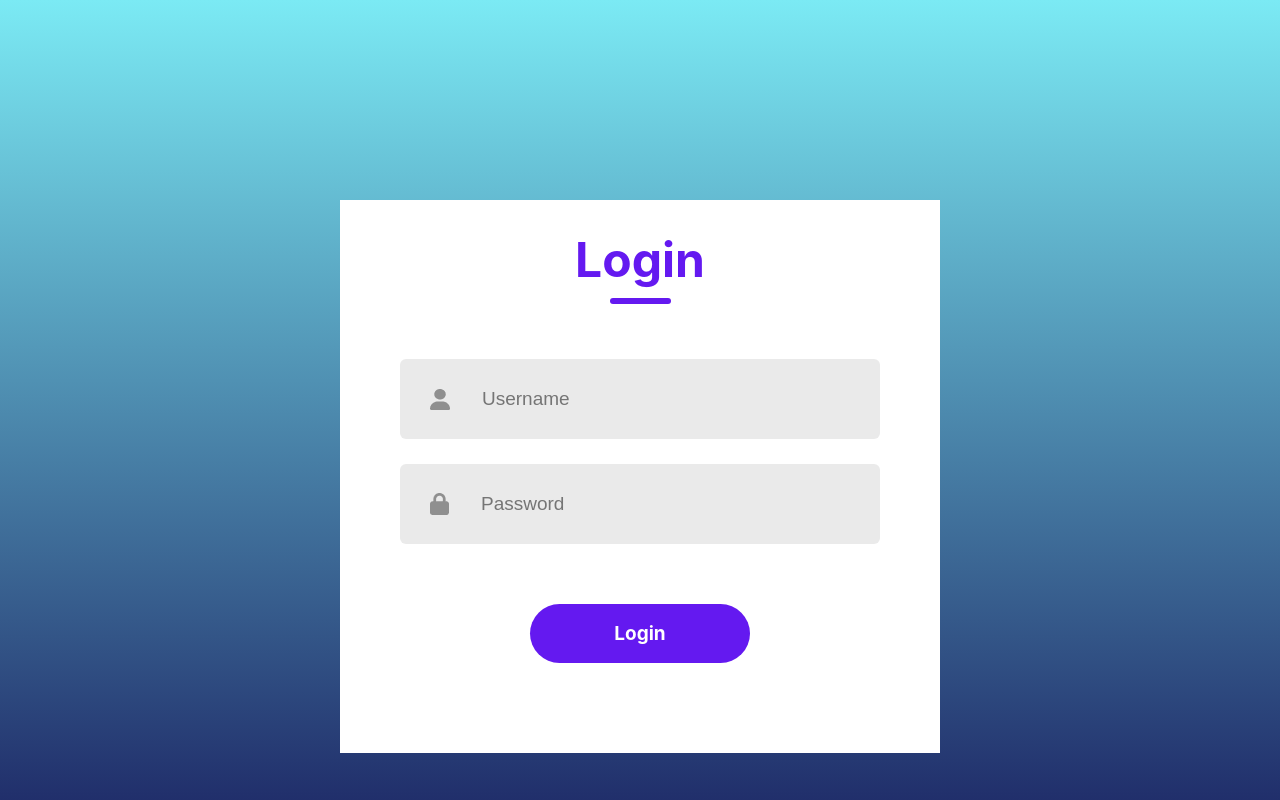
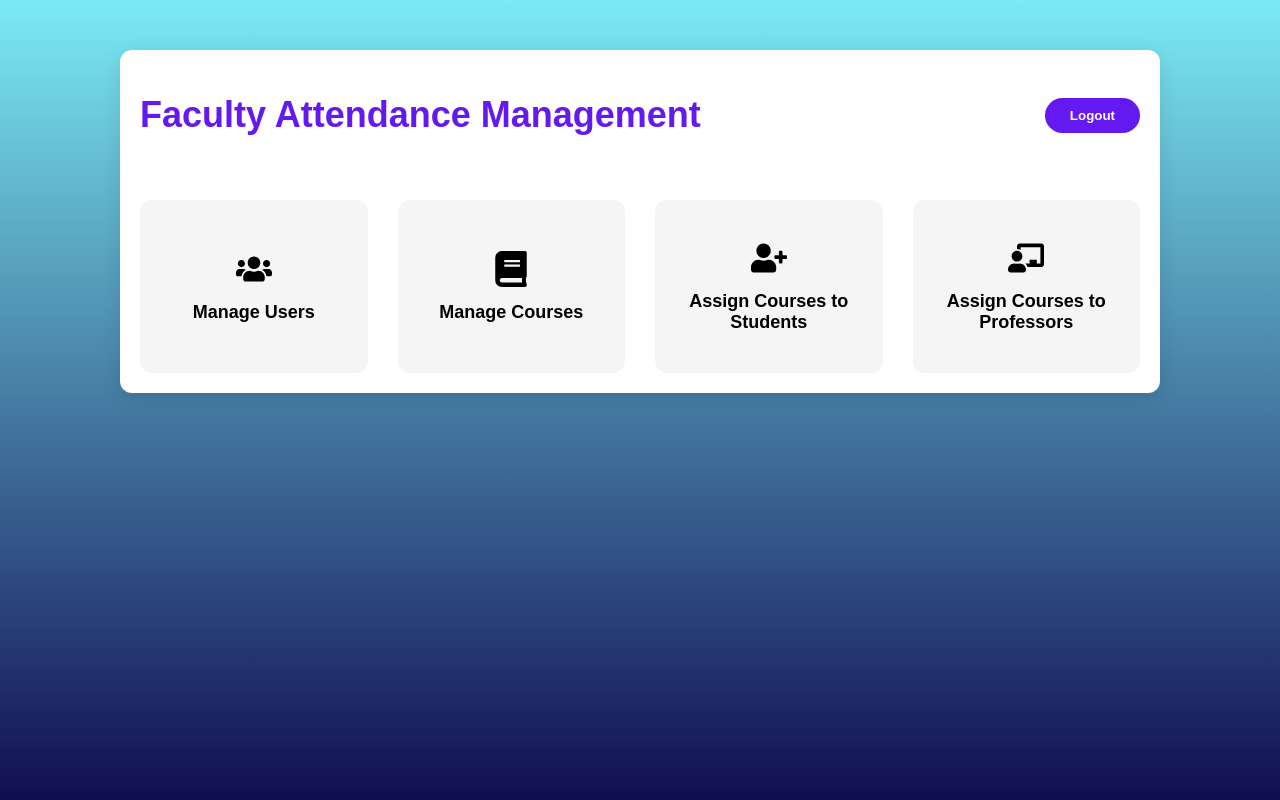
Before and after one commit to alexandrastroiu/attendance-tracker, a React (Create React App) app in the folder frontend/my-app/: page /home in a window 1280 px wide. Before the commit this address led to /login. Shown: the top 800 px of the page. Built offline with nearby package versions, Linux system fonts and the light colour scheme; sample sign-in values are in the browser's storage.

Commit message:
fix redirect to home page
Signed-off-by: Alexandra Stroiu <alexandra.stroiu@stud.acs.upb.ro>

```diff
--- a/frontend/my-app/src/App.js
+++ b/frontend/my-app/src/App.js
@@ -17,7 +17,7 @@ import Login from './components/Login/Login';
 import Home from './components/HomePage/Home';
 
 function App() {
-  const userType = localStorage.getItem('userType'); // check if user is logged in
+  const userRole = localStorage.getItem('userRole'); // check if user is logged in
 
   return (
     <Router>
@@ -28,7 +28,7 @@ function App() {
         {/* Home route, only accessible if logged in */}
         <Route
           path="/home"
-          element={userType ? <Home /> : <Navigate to="/login" />}
+          element={userRole ? <Home /> : <Navigate to="/login" />}
         />
 
         {/* Catch-all route: redirect unknown URLs to login */}
--- a/frontend/my-app/src/components/Login/Login.jsx
+++ b/frontend/my-app/src/components/Login/Login.jsx
@@ -31,6 +31,7 @@ const Login = () => {
       if (data.success) {
         setMessage('Logged in');
         localStorage.setItem('userRole', data.userRole);
+        console.log('Login response:', data);
         navigate('/home');
       }
       else {
```
